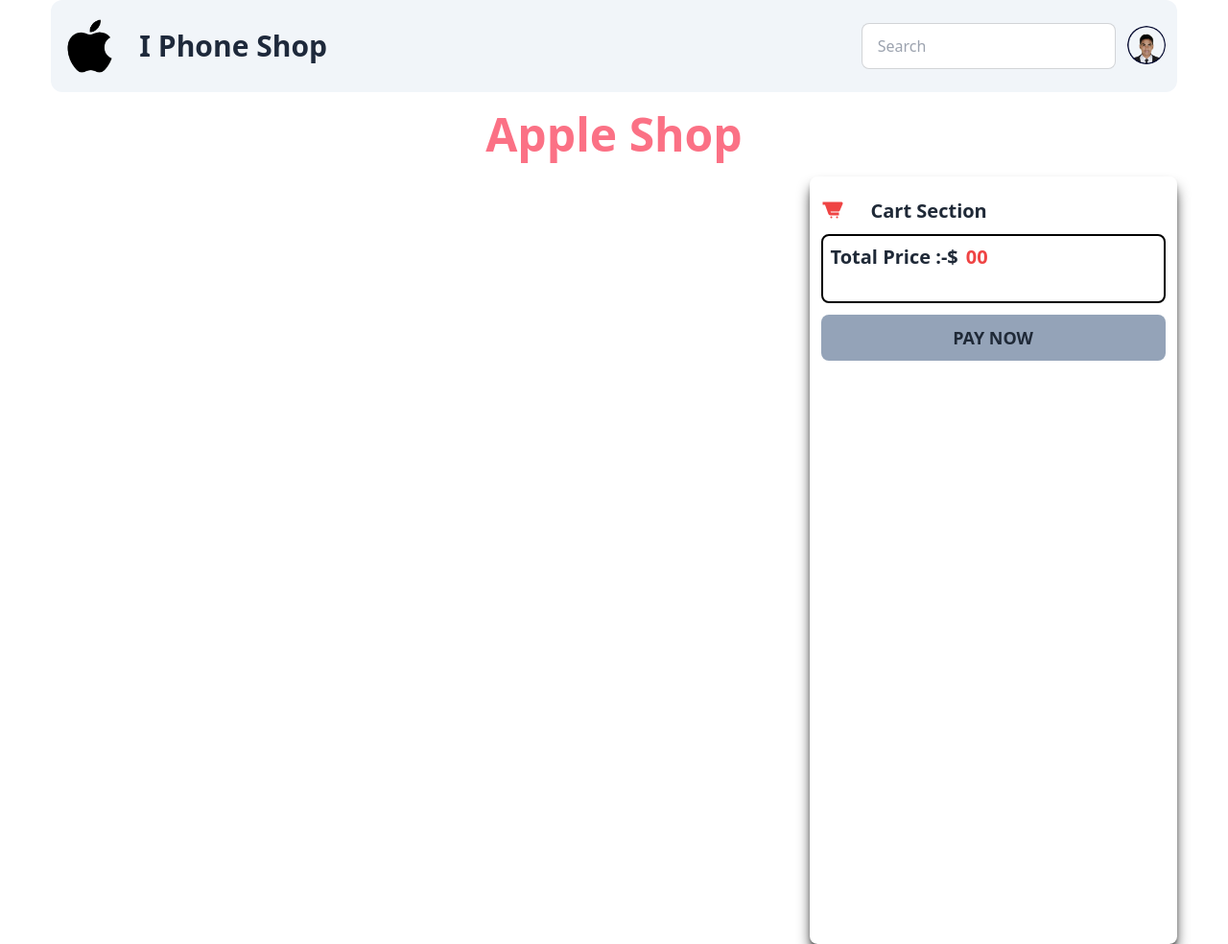
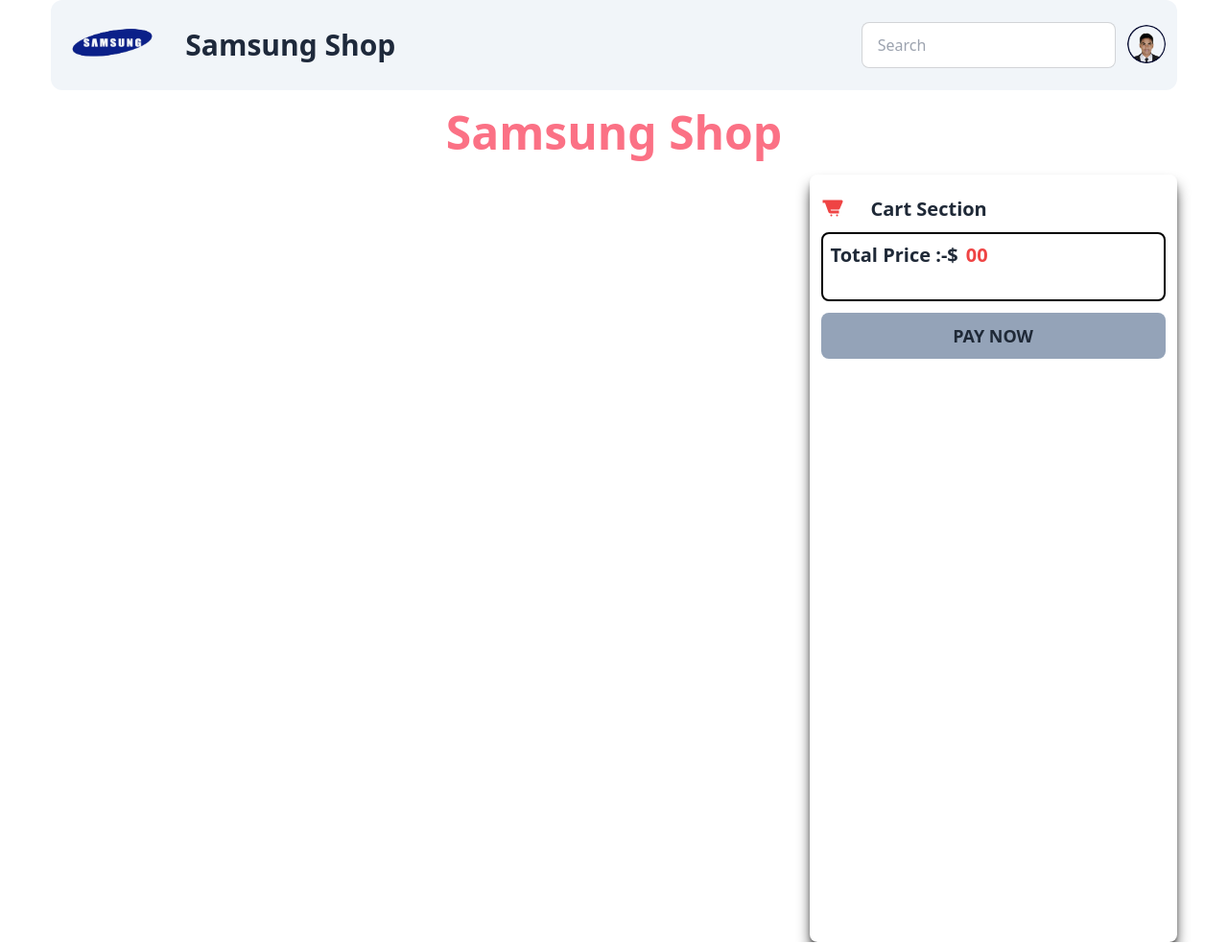
Before and after one commit to Coder-Mujahid/I_Phone_Api, a plain HTML site: page index.html in a window 1280 px wide. Shown: the whole page at 96% size. Drawn offline with nearby package versions, Linux system fonts and the light colour scheme; no server answers.

Commit message:
some link change

```diff
--- a/index.html
+++ b/index.html
@@ -3,20 +3,20 @@
 <head>
     <meta charset="UTF-8">
     <meta name="viewport" content="width=device-width, initial-scale=1.0">
-    <title>apple shop API</title>
+    <title>Samsung shop API</title>
     <script src="https://cdn.tailwindcss.com"></script>
     <link href='https://unpkg.com/boxicons@2.1.4/css/boxicons.min.css' rel='stylesheet'>
     <link href="https://cdn.jsdelivr.net/npm/daisyui@3.7.7/dist/full.css" rel="stylesheet" type="text/css" />
-    <link rel="shortcut icon" href="img/logo.png" type="image/x-icon">
+    <link rel="shortcut icon" href="img/dc36c1d02dfe2ec192b7ec6d2289cb2d-removebg-preview.png" type="image/x-icon">
 </head>
 <body class="w-11/12 mx-auto scroll-smooth bg-white">
     <header>
         <div class="navbar bg-base-100 py-5 rounded-xl bg-slate-100">
             <div class="flex-1">
                 <aside>
-                    <img class="w-12 mx-2" src="img/logo.png" alt="img">
+                    <img class="w-24 mx-2" src="img/dc36c1d02dfe2ec192b7ec6d2289cb2d-removebg-preview.png" alt="img">
                 </aside>
-                <span class="text-3xl hidden lg:block font-semibold capitalize text-slate-800 pl-5">I Phone shop</span>
+                <span class="text-3xl hidden lg:block font-semibold capitalize text-slate-800 pl-5">Samsung shop</span>
             </div>
             <div class="flex-none gap-2">
               <div class="form-control">
@@ -44,7 +44,7 @@
     </header>
     <!-- heading text------------------------- -->
     <section>
-        <h2 class="text-2xl lg:text-5xl font-semibold capitalize text-center p-5 text-rose-400">Apple shop</h2>
+        <h2 class="text-2xl lg:text-5xl font-semibold capitalize text-center p-5 text-rose-400">Samsung shop</h2>
     </section>
 
     <section class="md:grid grid-cols-3 gap-3 ">
```
Also changed, not shown: img/dc36c1d02dfe2ec192b7ec6d2289cb2d-removebg-preview.png (added).
